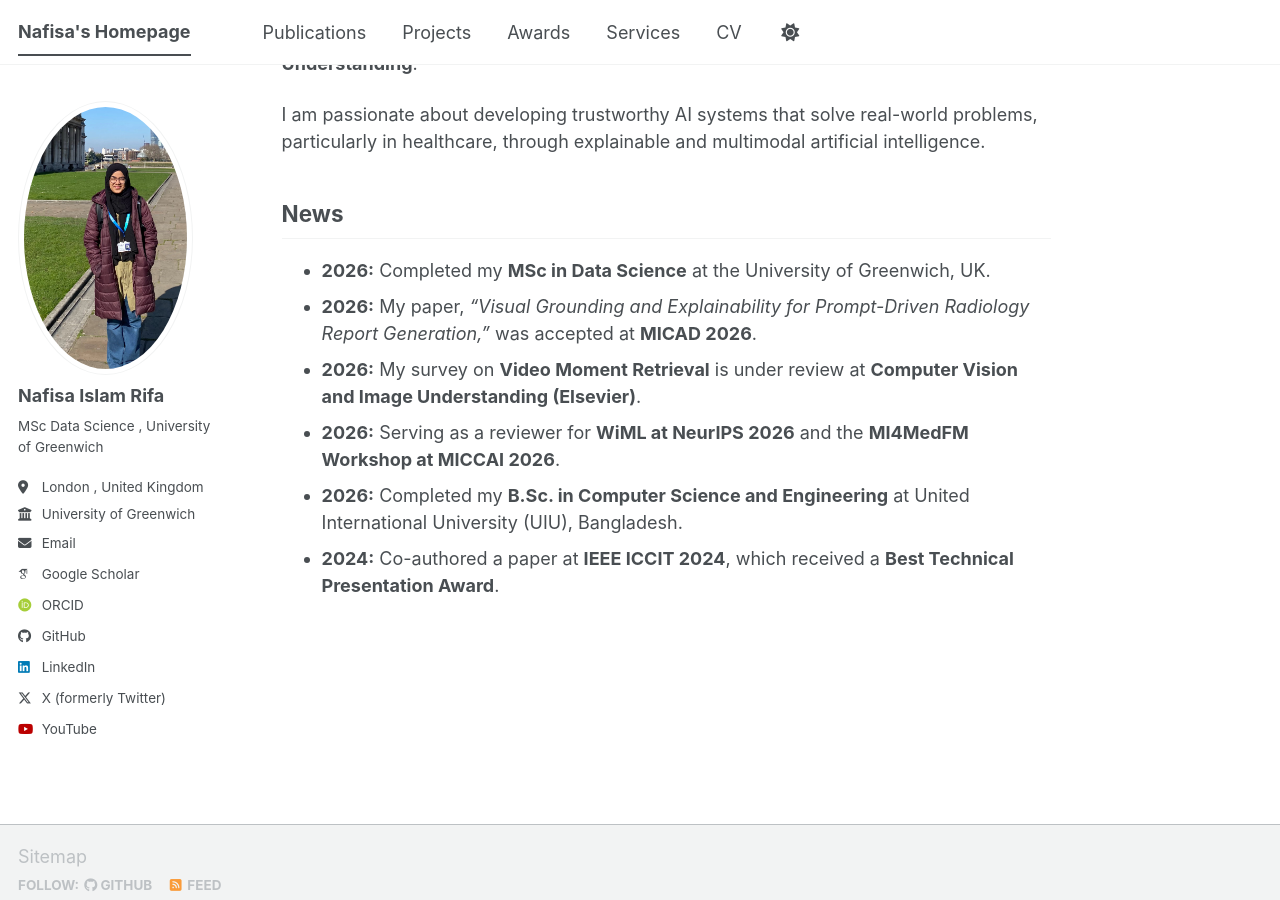
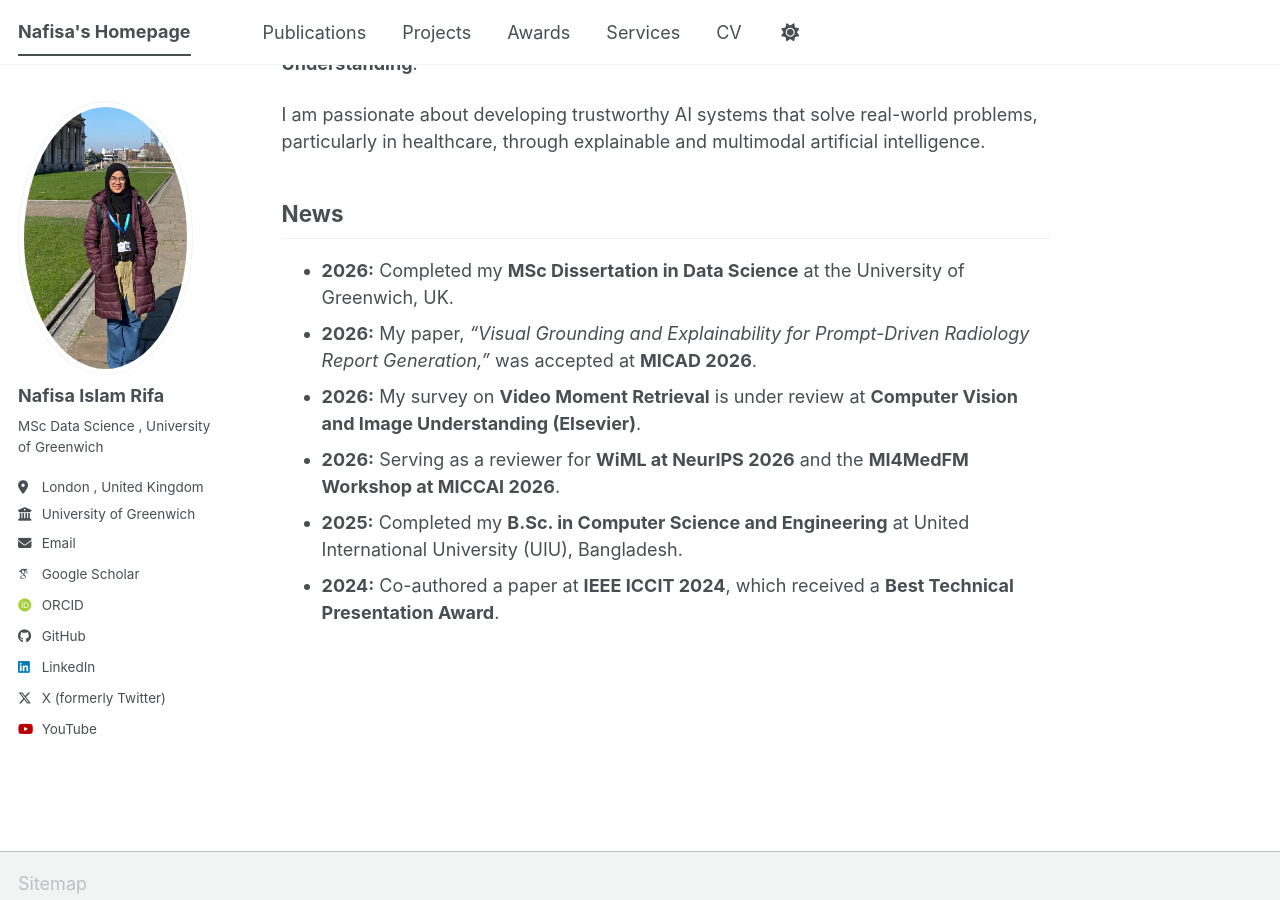
Before and after one commit to NafisaIslamRifa/NafisaIslamRifa.github.io, a Jekyll site: the page built from _pages/about.md, in a window 1280 px wide and 900 px high, scrolled down 424 px. Built offline with Jekyll 4.4.1, drawn with Linux system fonts in a browser that asks for light colours; some web fonts are replaced; a script bundle is joined from its source files by our own code; library files that are not in the unit come from our copies.

Commit message:
Update education timeline in about.md

```diff
--- a/_pages/about.md
+++ b/_pages/about.md
@@ -18,9 +18,9 @@ I am passionate about developing trustworthy AI systems that solve real-world pr
 
 ## News
 
-* **2026:** Completed my **MSc in Data Science** at the University of Greenwich, UK.
+* **2026:** Completed my **MSc Dissertation in Data Science** at the University of Greenwich, UK.
 * **2026:** My paper, *“Visual Grounding and Explainability for Prompt-Driven Radiology Report Generation,”* was accepted at **MICAD 2026**.
 * **2026:** My survey on **Video Moment Retrieval** is under review at **Computer Vision and Image Understanding (Elsevier)**.
 * **2026:** Serving as a reviewer for **WiML at NeurIPS 2026** and the **MI4MedFM Workshop at MICCAI 2026**.
-* **2026:** Completed my **B.Sc. in Computer Science and Engineering** at United International University (UIU), Bangladesh.
+* **2025:** Completed my **B.Sc. in Computer Science and Engineering** at United International University (UIU), Bangladesh.
 * **2024:** Co-authored a paper at **IEEE ICCIT 2024**, which received a **Best Technical Presentation Award**.
```
